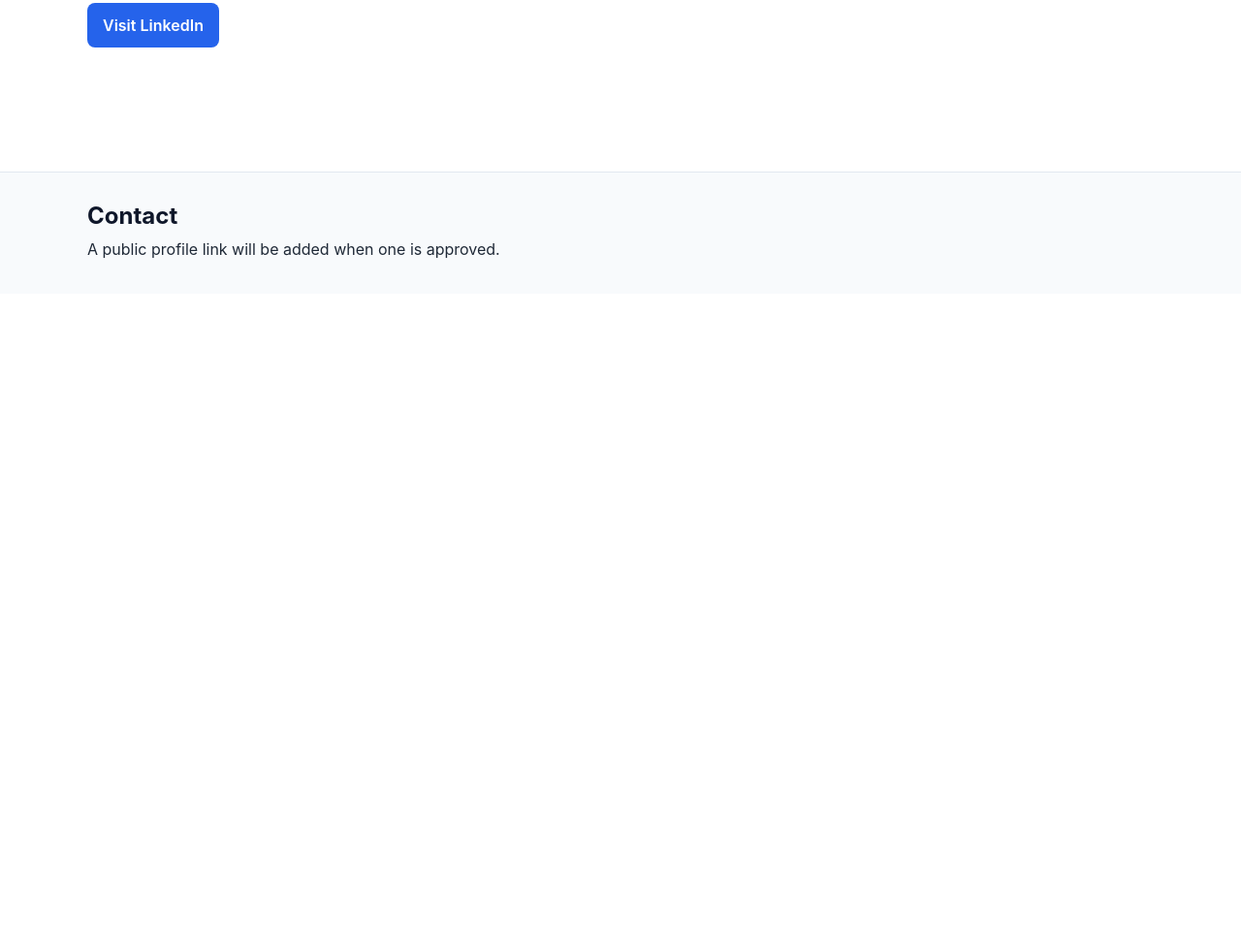
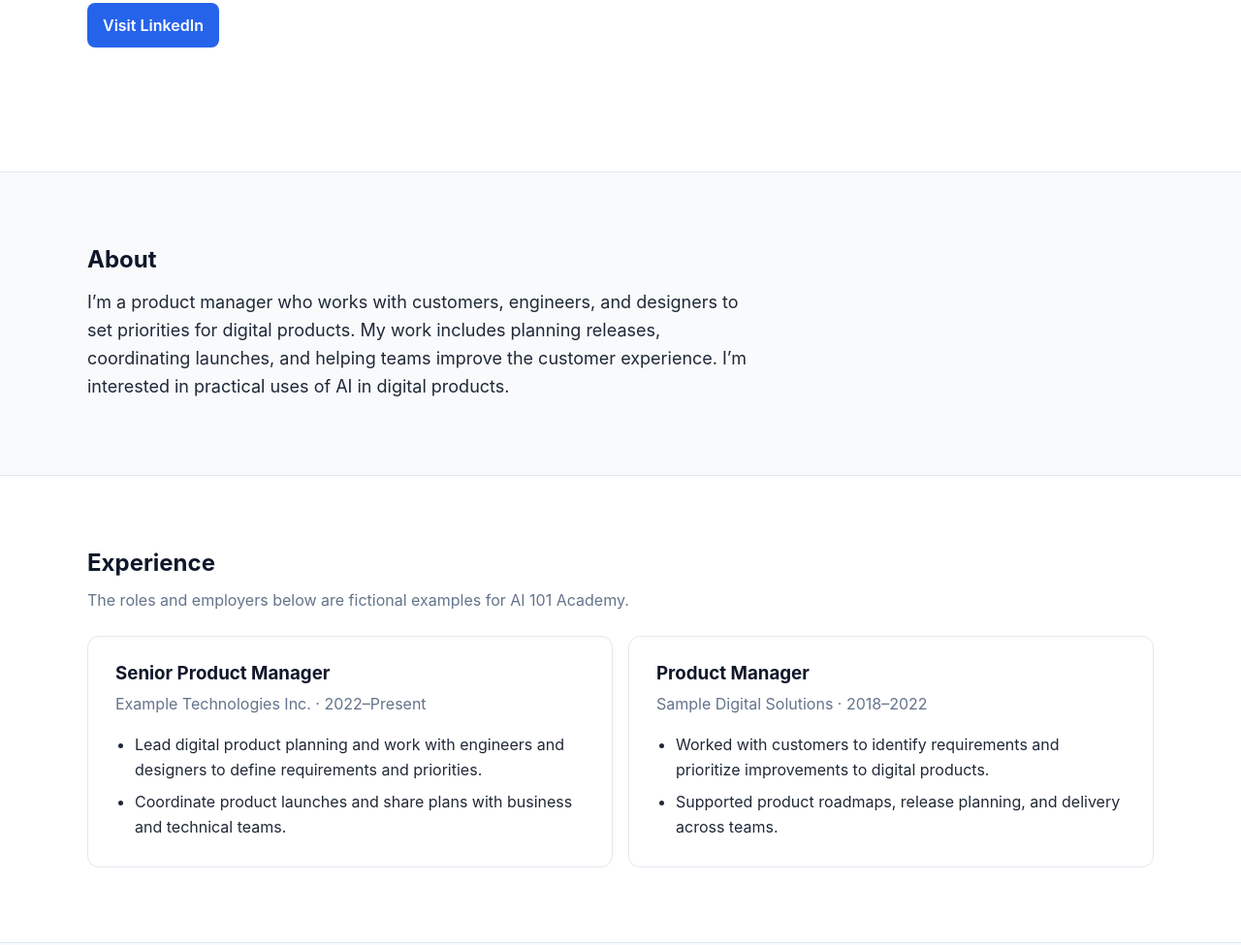
Before and after one commit to adi-tomar/ai101-personal-website, a plain HTML site: page docs/index.html in a window 1280 px wide. Shown: the part 518-1493 px from the top of the page at 97% size. Before the commit the page ends 821 px from the top, so only its background shows below. Drawn offline with Linux system fonts and the light colour scheme.

Commit message:
feat: add about and experience sections (#3)

```diff
--- a/docs/index.html
+++ b/docs/index.html
@@ -14,6 +14,8 @@
       <a class="site-name" href="#home">Alex Morgan</a>
       <nav aria-label="Main navigation">
         <a href="#home">Home</a>
+        <a href="#about">About</a>
+        <a href="#experience">Experience</a>
         <a href="#contact">Contact</a>
       </nav>
     </div>
@@ -27,6 +29,38 @@
       <p class="intro">I plan digital products with engineering and design teams and look for ways to improve the customer experience. I’m interested in how AI can help turn ideas into practical products.</p>
       <a class="button" href="https://www.linkedin.com/">Visit LinkedIn</a>
     </section>
+
+    <section class="profile-section" id="about" aria-labelledby="about-heading">
+      <div class="container">
+        <h2 id="about-heading">About</h2>
+        <p class="bio">I’m a product manager who works with customers, engineers, and designers to set priorities for digital products. My work includes planning releases, coordinating launches, and helping teams improve the customer experience. I’m interested in practical uses of AI in digital products.</p>
+      </div>
+    </section>
+
+    <section class="profile-section" id="experience" aria-labelledby="experience-heading">
+      <div class="container">
+        <h2 id="experience-heading">Experience</h2>
+        <p class="experience-note">The roles and employers below are fictional examples for AI 101 Academy.</p>
+        <div class="experience-grid">
+          <article class="experience-card">
+            <h3>Senior Product Manager</h3>
+            <p class="role-details">Example Technologies Inc. · <time datetime="2022">2022</time>–Present</p>
+            <ul>
+              <li>Lead digital product planning and work with engineers and designers to define requirements and priorities.</li>
+              <li>Coordinate product launches and share plans with business and technical teams.</li>
+            </ul>
+          </article>
+          <article class="experience-card">
+            <h3>Product Manager</h3>
+            <p class="role-details">Sample Digital Solutions · <time datetime="2018">2018</time>–<time datetime="2022">2022</time></p>
+            <ul>
+              <li>Worked with customers to identify requirements and prioritize improvements to digital products.</li>
+              <li>Supported product roadmaps, release planning, and delivery across teams.</li>
+            </ul>
+          </article>
+        </div>
+      </div>
+    </section>
   </main>
 
   <footer class="site-footer" id="contact">
--- a/docs/styles.css
+++ b/docs/styles.css
@@ -74,7 +74,7 @@ nav a {
 nav {
   display: flex;
   flex-wrap: wrap;
-  gap: 1.25rem;
+  gap: 0.25rem clamp(0.75rem, 3vw, 1.25rem);
 }
 
 .site-name:hover,
@@ -94,7 +94,8 @@ nav a:hover {
 }
 
 h1,
-h2 {
+h2,
+h3 {
   margin: 0;
   color: var(--navy);
   line-height: 1.12;
@@ -133,6 +134,52 @@ h1 {
   background: var(--navy);
 }
 
+.profile-section {
+  padding-block: clamp(2.5rem, 6vw, 5rem);
+  border-top: 1px solid var(--border);
+}
+
+#about {
+  background: var(--alternate);
+}
+
+.bio {
+  max-width: 60ch;
+  margin: 1rem 0 0;
+  font-size: 1.125rem;
+}
+
+.experience-note {
+  margin: 0.75rem 0 1.5rem;
+  color: var(--muted);
+}
+
+.experience-grid {
+  display: grid;
+  grid-template-columns: repeat(auto-fit, minmax(min(100%, 19rem), 1fr));
+  gap: 1rem;
+}
+
+.experience-card {
+  padding: clamp(1rem, 3vw, 1.75rem);
+  border: 1px solid var(--border);
+  border-radius: 0.75rem;
+}
+
+.role-details {
+  margin: 0.5rem 0 0;
+  color: var(--muted);
+}
+
+.experience-card ul {
+  margin: 1rem 0 0;
+  padding-inline-start: 1.25rem;
+}
+
+.experience-card li + li {
+  margin-top: 0.5rem;
+}
+
 .site-footer {
   border-top: 1px solid var(--border);
   background: var(--alternate);
```
Also changed, not shown: 1 other file.
